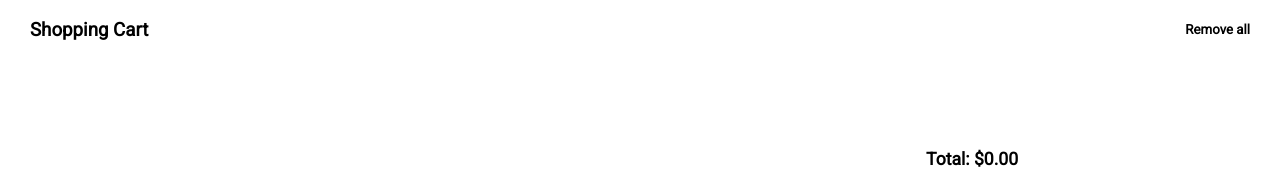
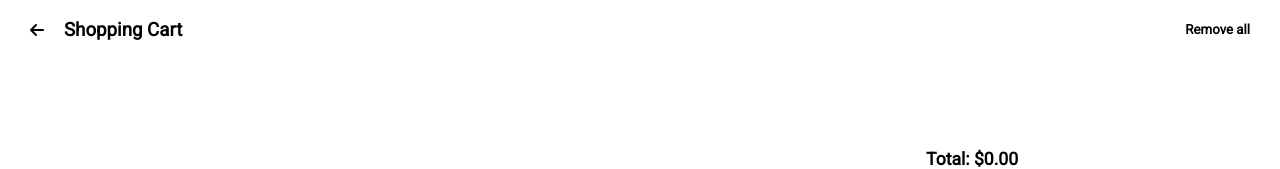
Before and after one commit to nuccaa99/unsplash-api-udemy, a React (Create React App) app: page /cart in a window 1280 px wide. Shown: the top 169 px of the page. Built offline with nearby package versions, Linux system fonts and the light colour scheme.

Commit message:
added favourite functionality in cart

```diff
--- a/src/Pages/Cart.js
+++ b/src/Pages/Cart.js
@@ -1,5 +1,6 @@
 import { React, useState } from "react";
 import CartItem from "../components/CartItem";
+import { Link } from "react-router-dom";
 
 const Cart = ({ cartItems, emptyCart, removeFromCart, toggleFavorite }) => {
     const [buttonText, setButtonText] = useState("Place Order")
@@ -16,13 +17,14 @@ const Cart = ({ cartItems, emptyCart, removeFromCart, toggleFavorite }) => {
     return (
         <div>
             <header className="header--container">
+                <Link to="/"><i className="fa-solid fa-arrow-left"></i></Link>
                 <h3>Shopping Cart</h3>
-                <h5>Remove all</h5>
+                <h5 className="header--remove" onClick={emptyCart}>Remove all</h5>
             </header>
             <div className="cart--content--container">
                 {cartItems.map((item) => {
                     return (
-                        <CartItem item={item} key={item.id} removeFromCart={removeFromCart} />
+                        <CartItem item={item} key={item.id} removeFromCart={removeFromCart} toggleFavorite={toggleFavorite} />
                     )
                 })}
             </div>
--- a/src/components/App.js
+++ b/src/components/App.js
@@ -48,6 +48,15 @@ const App = () => {
             return img
         })
         setImages(updatedArr)
+        const updatedArrCart = cartItems.map((img) => {
+            if (img.id === id) {
+                return {
+                    ...img, isFavorite: !img.isFavorite
+                }
+            }
+            return img
+        })
+        setCartItems(updatedArrCart)
     }
 
     return (
@@ -69,6 +78,7 @@ const App = () => {
                             emptyCart={emptyCart}
                             cartItems={cartItems}
                             removeFromCart={removeFromCart}
+                            toggleFavorite={toggleFavorite}
                         />
                     }>
                 </Route>
--- a/src/components/CartItem.js
+++ b/src/components/CartItem.js
@@ -1,11 +1,20 @@
 import React from "react";
 
-const CartItem = ({ item, removeFromCart }) => {
 
+const CartItem = ({ item, removeFromCart, toggleFavorite }) => {
+
+    function heartIcon() {
+        if (item.isFavorite) {
+            return <i className="fa-solid fa-heart" style={{ color: '#FF5C5C' }} onClick={() => { toggleFavorite(item.id) }}></i>
+        } else {
+            return <i className="fa-solid fa-heart" style={{ color: '#D9A7A7' }} onClick={() => { toggleFavorite(item.id) }}></i>
+        }
+    }
     return (
         <div className="cart--item--container">
             <div className="cart--fav--remove">
                 <i className="fa-solid fa-x" style={{ color: '#8F9491' }} onClick={() => { removeFromCart(item.id) }}></i>
+                {heartIcon()}
             </div>
             <img
                 className="cart--item--image"
--- a/src/components/styles.css
+++ b/src/components/styles.css
@@ -123,9 +123,16 @@ form {
     display: flex;
     flex-direction: row;
     padding: 0px 30px;
-    justify-content: space-between;
+    justify-content: flex-start;
 }
-
+.header--remove {
+    margin-left: auto;
+    cursor: pointer;
+}
+.fa-solid.fa-arrow-left {
+    margin-top:22px;
+    margin-right: 20px;
+}
 .cart--content--container {
     padding: 30px;
     padding-left: 60px;
```
